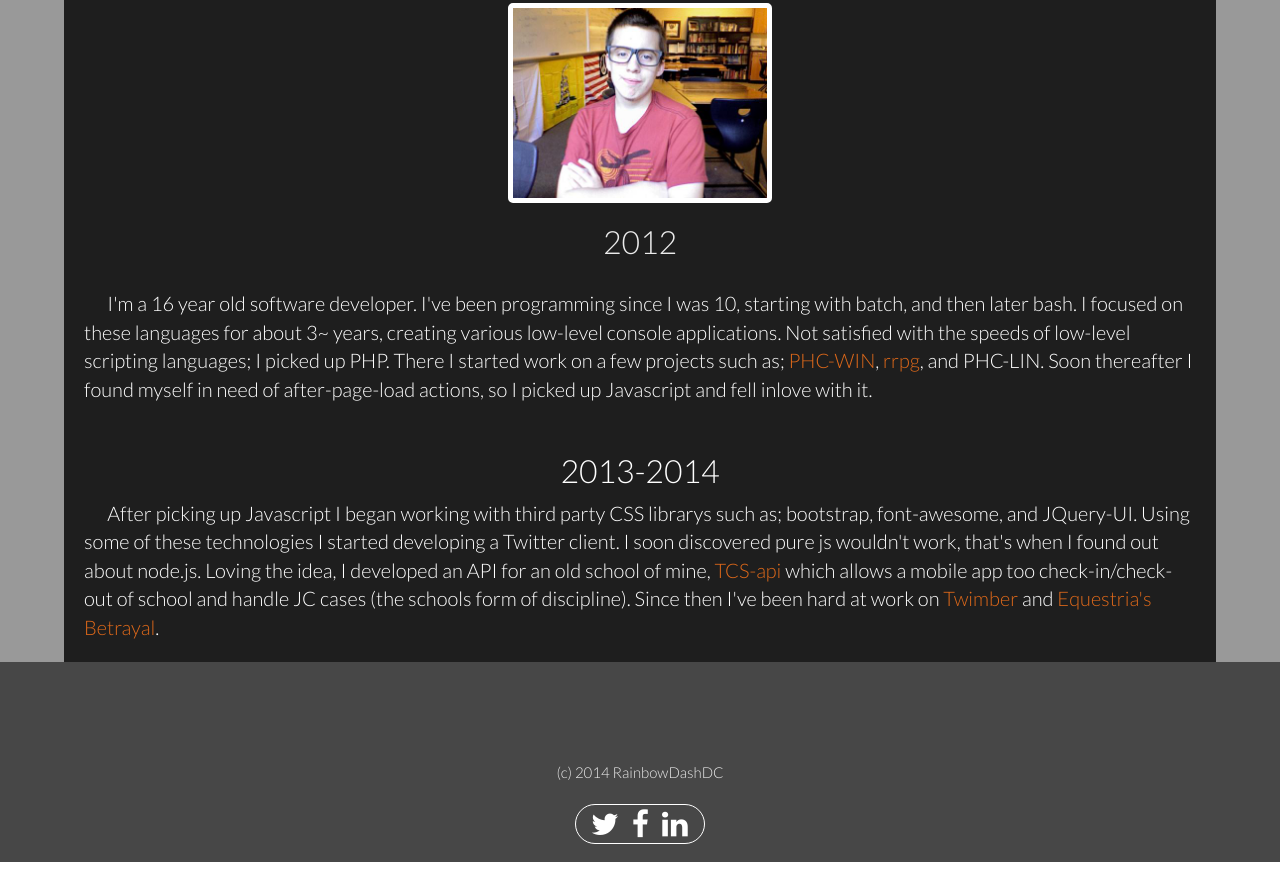
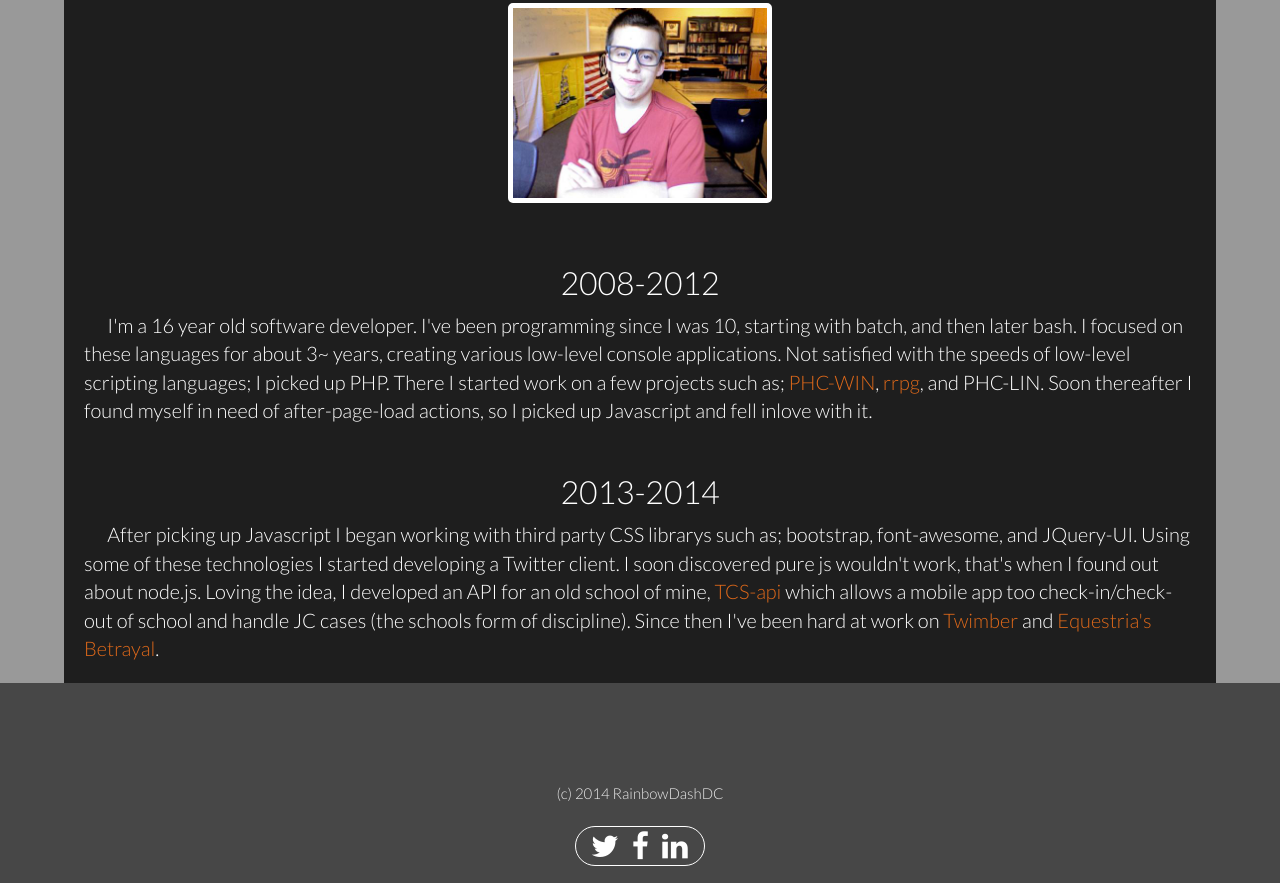
Before and after one commit to jaredallard/jaredallard.github.io, a plain HTML site: page index.html in a window 1280 px wide. Shown: the part 892-1775 px from the top of the page. Before the commit the page ends 1754 px from the top, so only its background shows below. Drawn offline with Linux system fonts and the light colour scheme.

Commit message:
Year fixes.

```diff
--- a/index.html
+++ b/index.html
@@ -232,9 +232,9 @@
 			<div class='about-text-wrapper'>
 				<div class='wrapper-img'>
 					<img src='img/me.jpg' height="200">
-					<h2>2012</h2>
+					<br /><br />
 				</div>
-				<div class='about-text'>&nbsp;&nbsp;&nbsp;&nbsp;&nbsp;&nbsp;I'm a 16 year old software developer. I've been programming since I was 10, starting with batch, and then later bash. I focused on these languages for about 3~ years, creating various low-level console applications. Not satisfied with the speeds of low-level scripting languages; I picked up PHP. There I started work on a few projects such as; <a href='http://github.com/RDashINC/phc-win'>PHC-WIN</a>, <a href='http://github.com/RDashINC/rrpg'>rrpg</a>, and PHC-LIN. Soon thereafter I found myself in need of after-page-load actions, so I picked up Javascript and fell inlove with it.
+				<div class='about-text'><h2 style='text-align:center;'>2008-2012</h2>&nbsp;&nbsp;&nbsp;&nbsp;&nbsp;&nbsp;I'm a 16 year old software developer. I've been programming since I was 10, starting with batch, and then later bash. I focused on these languages for about 3~ years, creating various low-level console applications. Not satisfied with the speeds of low-level scripting languages; I picked up PHP. There I started work on a few projects such as; <a href='http://github.com/RDashINC/phc-win'>PHC-WIN</a>, <a href='http://github.com/RDashINC/rrpg'>rrpg</a>, and PHC-LIN. Soon thereafter I found myself in need of after-page-load actions, so I picked up Javascript and fell inlove with it.
 				<br />
 				<br />
 				<h2 style='text-align:center;'>2013-2014</h2>
```
